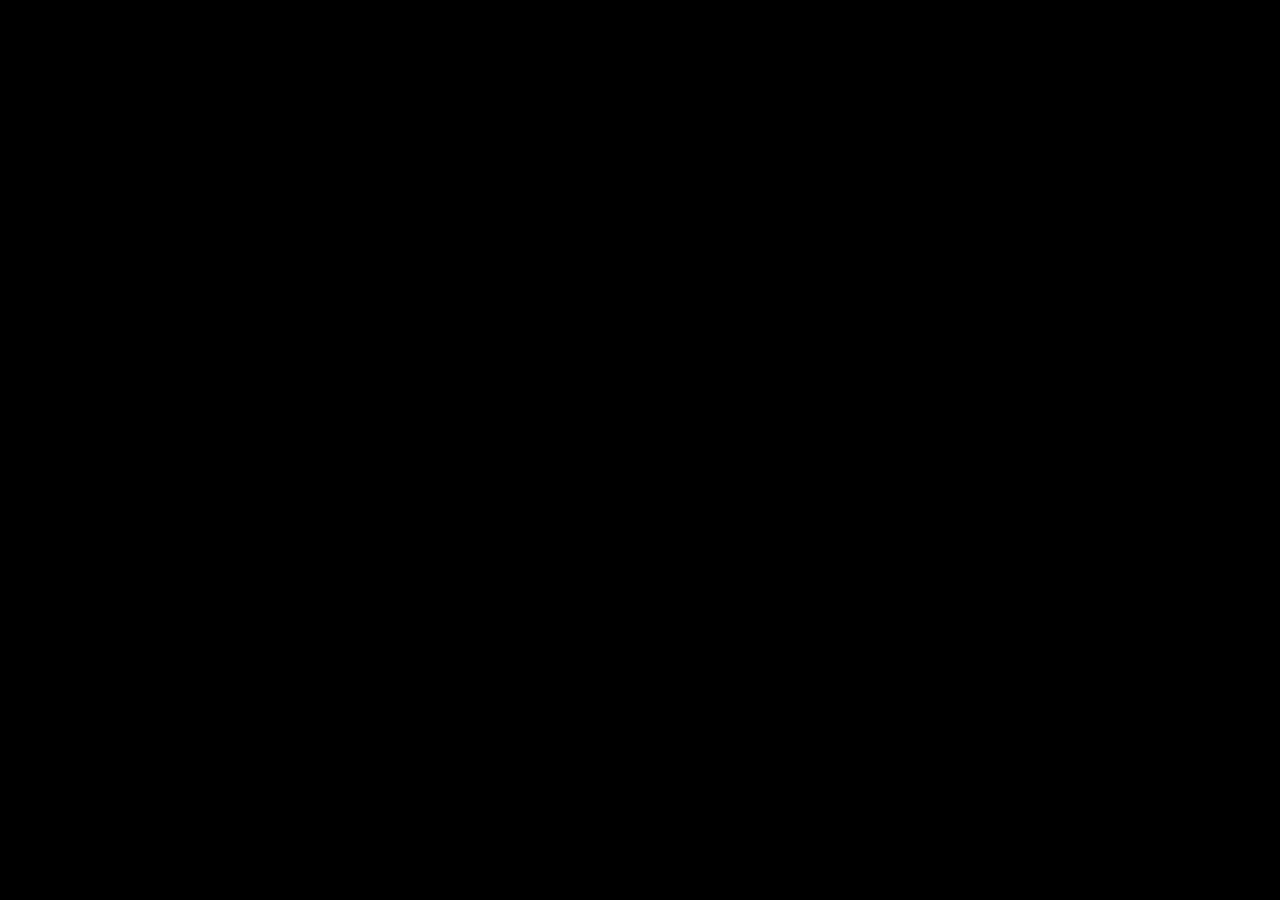
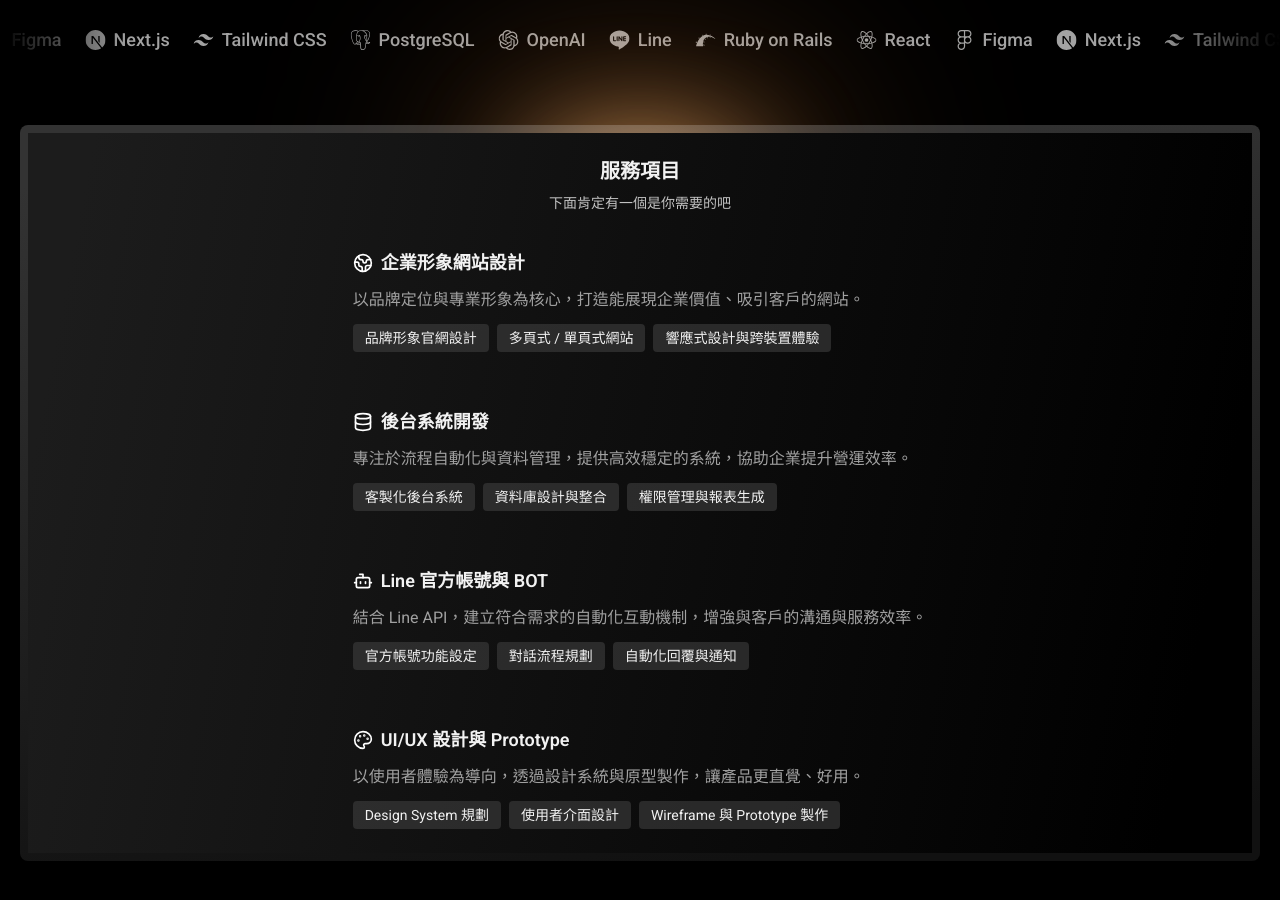
Before and after one commit to j606888/james-website, a Next.js app: page / in a window 1280 px wide. Shown: the part 520-1420 px from the top of the page. Before the commit the page ends 800 px from the top, so only its background shows below. Built offline with nearby package versions, Linux system fonts and the light colour scheme.

Commit message:
Service done

```diff
--- a/src/features/LandingPage/Hero.js
+++ b/src/features/LandingPage/Hero.js
@@ -3,7 +3,7 @@
 const Hero = () => {
   return (
     <>
-      <div className="flex flex-col items-center justify-center gap-4 p-5 text-center bg-[linear-gradient(76deg,#F2F2F2_20.9%,#777_65.37%)] bg-clip-text text-transparent">
+      <div className="flex flex-col items-center justify-center gap-4 px-5 pt-15 pb-10 text-center bg-[linear-gradient(76deg,#F2F2F2_20.9%,#777_65.37%)] bg-clip-text text-transparent">
         <h2 className="text-2xl font-medium ">嗨，我是 James Lee</h2>
         <h1 className="text-[32px] font-medium">
           全端工程師
--- /dev/null
+++ b/src/features/LandingPage/Service.js
@@ -0,0 +1,80 @@
+import { LuEarth, LuDatabase, LuBot, LuPalette } from "react-icons/lu";
+
+const CONTENT = [
+  {
+    title: "企業形象網站設計",
+    description:
+      "以品牌定位與專業形象為核心，打造能展現企業價值、吸引客戶的網站。",
+    tags: ["品牌形象官網設計", "多頁式 / 單頁式網站", "響應式設計與跨裝置體驗"],
+    icon: LuEarth,
+  },
+  {
+    title: "後台系統開發",
+    description:
+      "專注於流程自動化與資料管理，提供高效穩定的系統，協助企業提升營運效率。",
+    tags: ["客製化後台系統", "資料庫設計與整合", "權限管理與報表生成"],
+    icon: LuDatabase,
+  },
+  {
+    title: "Line 官方帳號與 BOT",
+    description:
+      "結合 Line API，建立符合需求的自動化互動機制，增強與客戶的溝通與服務效率。",
+    tags: ["官方帳號功能設定", "對話流程規劃", "自動化回覆與通知"],
+    icon: LuBot,
+  },
+  {
+    title: "UI/UX 設計與 Prototype",
+    description:
+      "以使用者體驗為導向，透過設計系統與原型製作，讓產品更直覺、好用。",
+    tags: [
+      "Design System 規劃",
+      "使用者介面設計",
+      "Wireframe 與 Prototype 製作",
+    ],
+    icon: LuPalette,
+  },
+];
+
+const Service = () => {
+  return (
+    <div className="relative px-5 py-15">
+      <div className="absolute left-1/2 -translate-x-1/2 pt-40 z-0">
+        <div className="absolute top-1/2 left-1/2 -translate-x-1/2 -translate-y-1/2 w-[280px] h-[160px] bg-[#FB923C]/60 rounded-full blur-[120px] " />
+        <div className="absolute top-1/2 left-1/2 -translate-x-1/2 -translate-y-1/2 w-[200px] h-[100px] bg-[#FDBA74] rounded-full blur-[60px] " />
+      </div>
+      <div className="relative p-2 rounded-lg bg-[linear-gradient(174deg,rgba(255,255,255,0.20)_7.31%,rgba(85,85,85,0.20)_93.66%)] z-10">
+        <div className="flex flex-col gap-6 items-center bg-[linear-gradient(101deg,#1C1C1C_4.89%,#000_93.16%)] pt-6 pb-3">
+          <div className="flex flex-col gap-2 items-center">
+            <h1 className="text-xl font-semibold text-[#F2F2F2]">服務項目</h1>
+            <p className="text-sm text-[#C2C2C2]">下面肯定有一個是你需要的吧</p>
+          </div>
+          <div className="flex flex-col gap-8">
+            {CONTENT.map((item, index) => (
+              <div key={index} className="flex flex-col gap-3 p-3">
+                <div className="flex items-center gap-2">
+                  <item.icon size={20} />
+                  <h1 className="text-[18px] font-semibold text-[#F2F2F2]">
+                    {item.title}
+                  </h1>
+                </div>
+                <p className="text-[#A1A1A1]">{item.description}</p>
+                <div className="flex flex-wrap gap-2">
+                  {item.tags.map((tag, index) => (
+                    <div
+                      key={index}
+                      className="bg-[#3F3F3F]/60 text-[#F2F2F2] text-sm rounded-sm h-[28px] px-3 flex items-center justify-center"
+                    >
+                      {tag}
+                    </div>
+                  ))}
+                </div>
+              </div>
+            ))}
+          </div>
+        </div>
+      </div>
+    </div>
+  );
+};
+
+export default Service;
--- a/src/features/LandingPage/index.js
+++ b/src/features/LandingPage/index.js
@@ -1,9 +1,11 @@
 import Hero from "./Hero";
+import Service from "./Service";
 
 const LandingPage = () => {
   return (
     <>
-    <Hero />
+      <Hero />
+      <Service />
     </>
   );
 };
```
